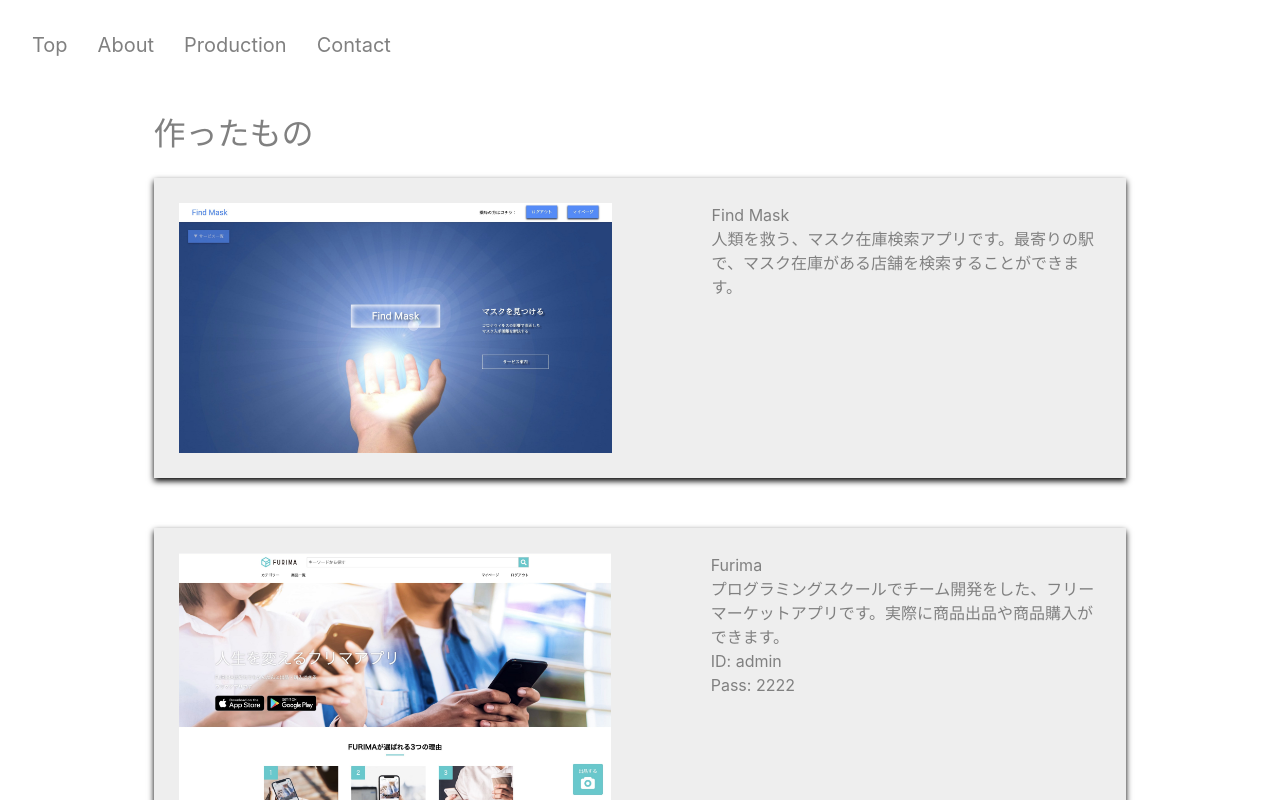
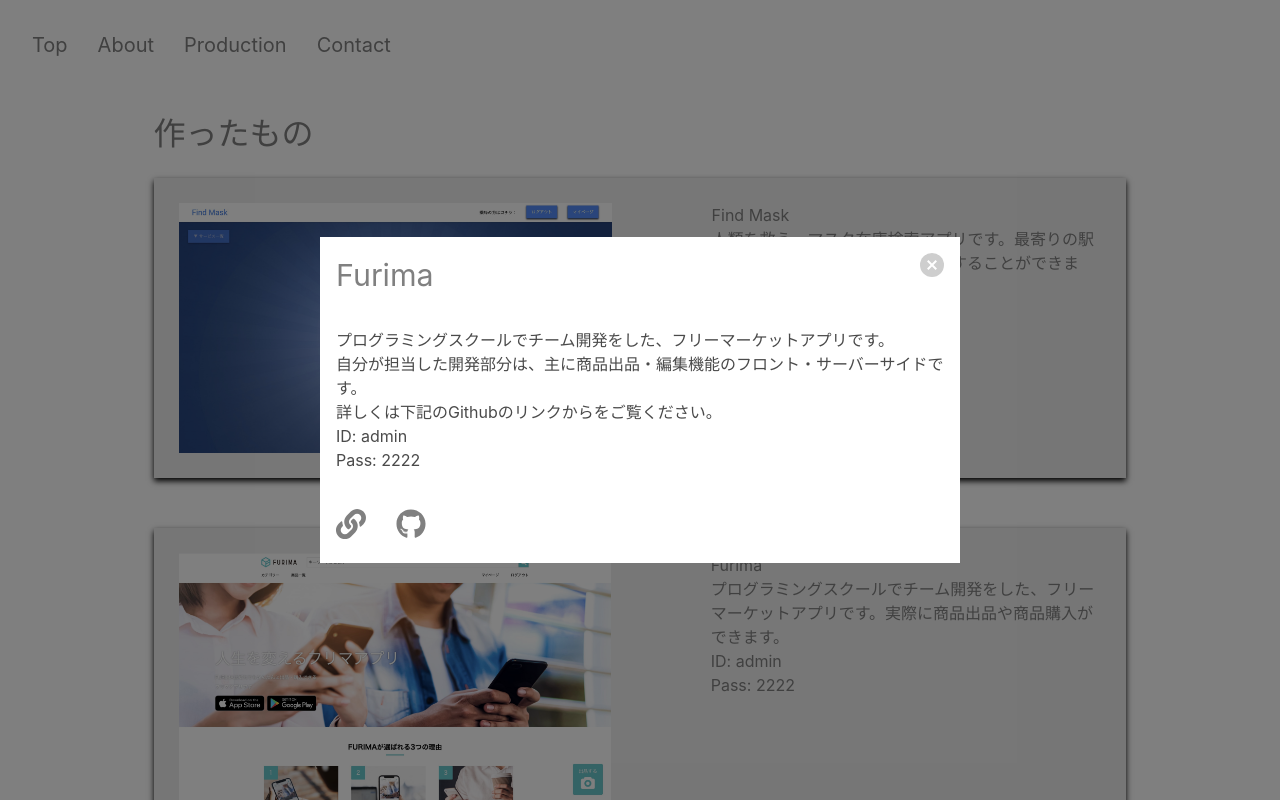
Before and after one commit to naoya00/profile-app, a Vue app: page /production in a window 1280 px wide. Both pictures are taken after a click on the link 639 px from the left and 678 px from the top of the page. Shown: the top 800 px of the page. Built offline with nearby package versions, Linux system fonts and the light colour scheme; the HTML template or start-up script is replaced by a standard one.

Commit message:
fruima　モーダル完成

```diff
--- a/src/main.js
+++ b/src/main.js
@@ -4,6 +4,7 @@
 import MainHeader from './views/MainHeader.vue';
 import MainFooter from './views/MainFooter.vue';
 import FindMaskModal from './views/FindMaskModal.vue';
+import FurimaModal from './views/FurimaModal.vue';
 
 // fontawsome
 import { library } from "@fortawesome/fontawesome-svg-core";
@@ -19,6 +20,7 @@
 Vue.component('MainHeader', MainHeader)
 Vue.component('MainFooter', MainFooter)
 Vue.component('FindMaskModal',FindMaskModal)
+Vue.component('FurimaModal',FurimaModal)
 Vue.config.productionTip = false
 
 new Vue({
--- /dev/null
+++ b/src/views/FurimaModal.vue
@@ -0,0 +1,85 @@
+<template>
+  <div id="overlay" @click="clickEvent">
+      <div id="content" @click="stopEvent">
+        <div class="contentLow">
+          <h1 class="contentLow__title">Furima</h1>
+          <a class="delete is-medium" @click="clickEvent"></a>
+        </div>
+        <div class="contentLow__texts">
+          プログラミングスクールでチーム開発をした、フリーマーケットアプリです。
+          <br>
+          自分が担当した開発部分は、主に商品出品・編集機能のフロント・サーバーサイドです。
+          <br>
+          詳しくは下記のGithubのリンクからをご覧ください。
+          <br>
+          ID: admin
+          <br>
+          Pass: 2222
+        </div>
+        <div class="contentLow__icons">
+          <a href="http://54.64.42.195/" target=”_blank”>
+            <font-awesome-icon icon="link" />
+          </a>
+          <a href="https://github.com/rooreckless/freemarket_sample_71g" target="_blank">
+            <font-awesome-icon :icon='["fab", "github"]' />
+          </a>
+        </div>
+      </div>
+  </div>
+</template>
+
+<script>
+export default {
+  methods :{
+    clickEvent: function(){
+      this.$emit('FurimaFrom-child')
+    },
+    stopEvent: function(){
+      event.stopPropagation()
+    }
+  }
+}
+</script>
+
+<style lang="scss" scoped>
+#overlay{
+  z-index:1;
+  position:fixed;
+  top:0;
+  left:0;
+  width:100%;
+  height:100%;
+  background-color:rgba(0,0,0,0.5);
+  display: flex;
+  align-items: center;
+  justify-content: center;
+}
+#content{
+  z-index:2;
+  width:50%;
+  padding: 1em;
+  background:#fff;
+}
+.contentLow{
+  display: flex;
+  justify-content: space-between;
+  position: relative;
+  &__title{
+    font-size: 1.9em;
+    color: #808080;
+  }
+  &__texts{
+    margin: 30px 0;
+  }
+  &__icons{
+    font-size: 30px;
+    & .fa-link,.fa-github{
+      margin-right:30px;
+      color: #808080;
+      &:hover{
+        color: #000;
+      }
+    }
+  }
+}
+</style>
--- a/src/views/Production.vue
+++ b/src/views/Production.vue
@@ -12,7 +12,7 @@
         </div>
       </div>
     </a>
-    <a href="http://54.64.42.195/" target=”_blank”>
+    <a @click="furimaOpenModal">
       <div class="productionLow__content">
         <img src="@/assets/furima.jpg" />
         <div class="productionLow__content--texts">
@@ -36,6 +36,7 @@
       </div>
     </a>
     <FindMaskModal v-show="showContent" @from-child="closeModal"></FindMaskModal>
+    <FurimaModal v-show="furimaShowContent" @FurimaFrom-child="furimaCloseModal"></FurimaModal>
   </div>
 </template>
 
@@ -43,7 +44,8 @@
 export default {
   data: function(){
   return{
-    showContent: false
+    showContent: false,
+    furimaShowContent: false
     }
   },
   methods:{
@@ -52,6 +54,12 @@
     },
     closeModal: function(){
       this.showContent = false
+    },
+    furimaOpenModal: function(){
+      this.furimaShowContent = true
+    },
+    furimaCloseModal: function(){
+      this.furimaShowContent = false
     }
   }
 }
```
